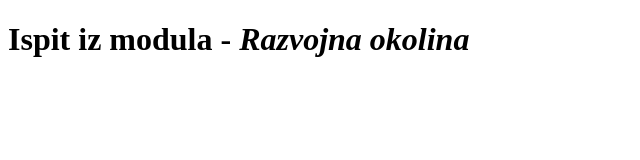
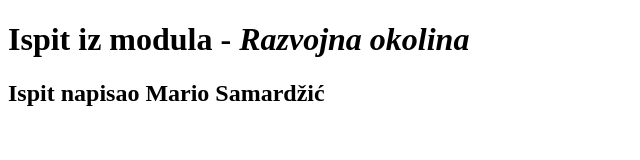
Before and after one commit to mpavic-algebra/razvojna-okolina-parcijalni, a website: page dist/index.html in a window 1280 px wide. Shown: the whole page, without its empty margins (0-640 px from the left). Drawn offline with Linux system fonts and the light colour scheme.

Commit message:
Mario Samardžić: Parcijalni ispit

```diff
--- a/dist/index.html
+++ b/dist/index.html
@@ -3,9 +3,10 @@
 <head>
     <meta charset="UTF-8">
     <meta name="viewport" content="width=device-width, initial-scale=1.0">
-    <title>Razvojna okolina - ispit</title>
+    <title>Razvojna okolina - ispit Mario Samardžić</title>
 </head>
 <body>
     <h1>Ispit iz modula - <i>Razvojna okolina </i></h1>
+    <h2>Ispit napisao Mario Samardžić</h2>
 </body>
 </html>
```
Also changed, not shown: package.json (added, +7 -0 lines), 1 other file.
